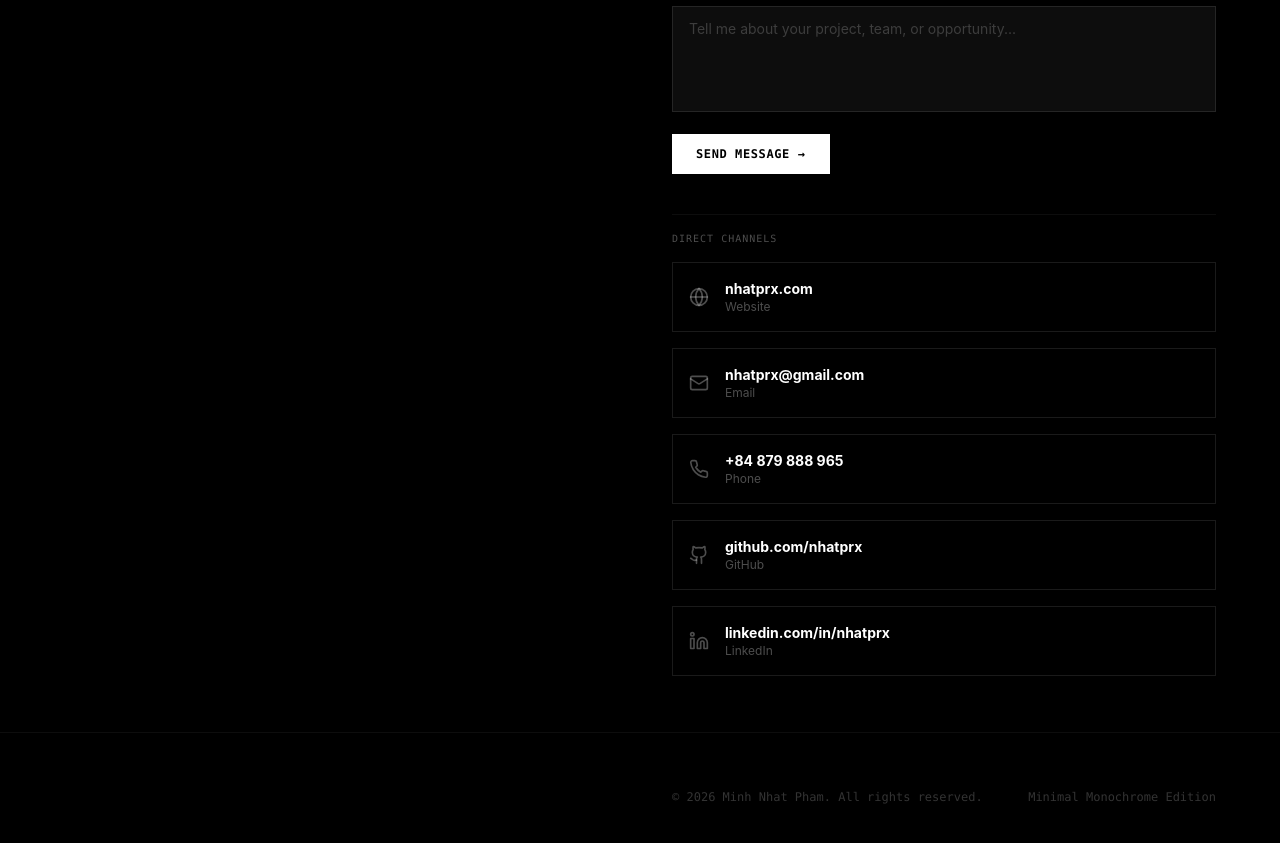
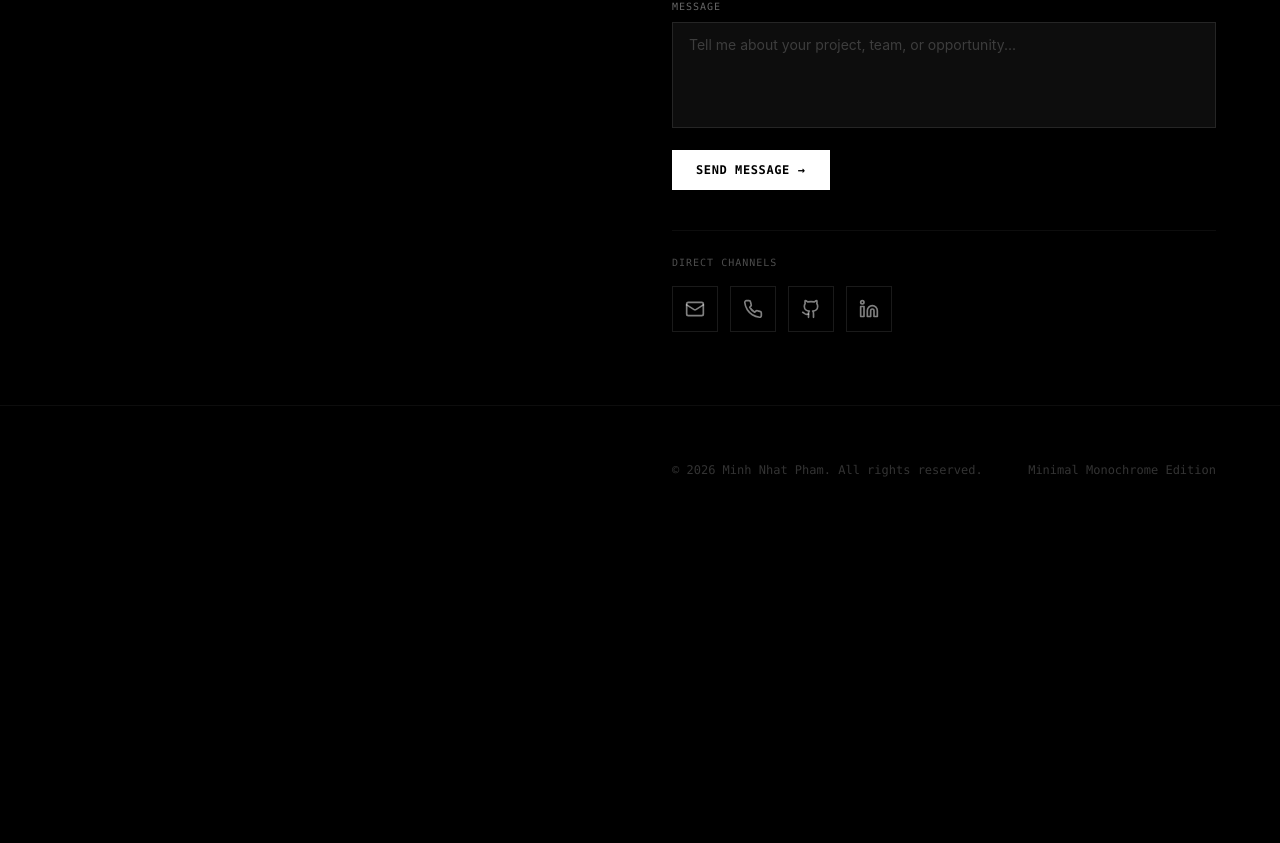
Before and after one commit to nhatprx/nhatprx-portfolio, a React (Vite) app: page / in a window 1280 px wide. Shown: the part 5868-6711 px from the top of the page. After the commit the page ends 6402 px from the top, so only its background shows below. Built offline with nearby package versions, Linux system fonts and the light colour scheme.

Commit message:
refactor(contact): replace direct channels list with compact icon row and remove site link

```diff
--- a/src/App.tsx
+++ b/src/App.tsx
@@ -3,16 +3,6 @@ import { useState } from 'react'
 const CURRENT_YEAR = new Date().getFullYear()
 
 // Inline SVG icons (zero dep)
-function GlobeIcon({ className = 'w-5 h-5' }: { className?: string }) {
-  return (
-    <svg className={className} viewBox="0 0 24 24" fill="none" stroke="currentColor" strokeWidth="2" strokeLinecap="round" strokeLinejoin="round" aria-hidden="true">
-      <circle cx="12" cy="12" r="10" />
-      <path d="M12 2a14.5 14.5 0 0 0 0 20 14.5 14.5 0 0 0 0-20" />
-      <path d="M2 12h20" />
-    </svg>
-  )
-}
-
 function GithubIcon({ className = 'w-5 h-5' }: { className?: string }) {
   return (
     <svg className={className} viewBox="0 0 24 24" fill="none" stroke="currentColor" strokeWidth="2" strokeLinecap="round" strokeLinejoin="round" aria-hidden="true">
@@ -526,50 +516,47 @@ export default function App() {
 
               <ContactForm />
 
-              <div className="pt-4 border-t border-white/5">
+              <div className="pt-6 border-t border-white/5">
                 <p className="font-mono text-[10px] tracking-widest text-white/30 mb-4">DIRECT CHANNELS</p>
-                <div className="space-y-4">
-                <a href="https://nhatprx.com" target="_blank" rel="noopener noreferrer" className="flex items-center gap-4 p-4 border border-white/10 hover:border-white/30 transition-colors group">
-                  <GlobeIcon className="w-5 h-5 text-white/30 group-hover:text-white transition-colors" />
-                  <div>
-                    <div className="text-sm font-bold">nhatprx.com</div>
-                    <div className="text-xs text-white/30">Website</div>
-                  </div>
-                </a>
-
-                <a href="mailto:nhatprx@gmail.com" className="flex items-center gap-4 p-4 border border-white/10 hover:border-white/30 transition-colors group">
-                  <MailIcon className="w-5 h-5 text-white/30 group-hover:text-white transition-colors" />
-                  <div>
-                    <div className="text-sm font-bold">nhatprx@gmail.com</div>
-                    <div className="text-xs text-white/30">Email</div>
-                  </div>
-                </a>
-
-                <a href="tel:+84879888965" className="flex items-center gap-4 p-4 border border-white/10 hover:border-white/30 transition-colors group">
-                  <PhoneIcon className="w-5 h-5 text-white/30 group-hover:text-white transition-colors" />
-                  <div>
-                    <div className="text-sm font-bold">+84 879 888 965</div>
-                    <div className="text-xs text-white/30">Phone</div>
-                  </div>
-                </a>
-
-                <a href="https://github.com/nhatprx" target="_blank" rel="noopener noreferrer" className="flex items-center gap-4 p-4 border border-white/10 hover:border-white/30 transition-colors group">
-                  <GithubIcon className="w-5 h-5 text-white/30 group-hover:text-white transition-colors" />
-                  <div>
-                    <div className="text-sm font-bold">github.com/nhatprx</div>
-                    <div className="text-xs text-white/30">GitHub</div>
-                  </div>
-                </a>
-
-                <a href="https://www.linkedin.com/in/nhatprx/" target="_blank" rel="noopener noreferrer" className="flex items-center gap-4 p-4 border border-white/10 hover:border-white/30 transition-colors group">
-                  <LinkedinIcon className="w-5 h-5 text-white/30 group-hover:text-white transition-colors" />
-                  <div>
-                    <div className="text-sm font-bold">linkedin.com/in/nhatprx</div>
-                    <div className="text-xs text-white/30">LinkedIn</div>
-                  </div>
-                </a>
+                <div className="flex items-center gap-3">
+                  <a
+                    href="mailto:nhatprx@gmail.com"
+                    aria-label="Email: nhatprx@gmail.com"
+                    title="nhatprx@gmail.com"
+                    className="p-3 border border-white/10 text-white/50 hover:text-white hover:border-white/30 transition-colors"
+                  >
+                    <MailIcon className="w-5 h-5" />
+                  </a>
+                  <a
+                    href="tel:+84879888965"
+                    aria-label="Phone: +84 879 888 965"
+                    title="+84 879 888 965"
+                    className="p-3 border border-white/10 text-white/50 hover:text-white hover:border-white/30 transition-colors"
+                  >
+                    <PhoneIcon className="w-5 h-5" />
+                  </a>
+                  <a
+                    href="https://github.com/nhatprx"
+                    target="_blank"
+                    rel="noopener noreferrer"
+                    aria-label="GitHub: nhatprx"
+                    title="github.com/nhatprx"
+                    className="p-3 border border-white/10 text-white/50 hover:text-white hover:border-white/30 transition-colors"
+                  >
+                    <GithubIcon className="w-5 h-5" />
+                  </a>
+                  <a
+                    href="https://www.linkedin.com/in/nhatprx/"
+                    target="_blank"
+                    rel="noopener noreferrer"
+                    aria-label="LinkedIn: nhatprx"
+                    title="linkedin.com/in/nhatprx"
+                    className="p-3 border border-white/10 text-white/50 hover:text-white hover:border-white/30 transition-colors"
+                  >
+                    <LinkedinIcon className="w-5 h-5" />
+                  </a>
+                </div>
               </div>
-            </div>
           </div>
         </div>
       </section>
```
